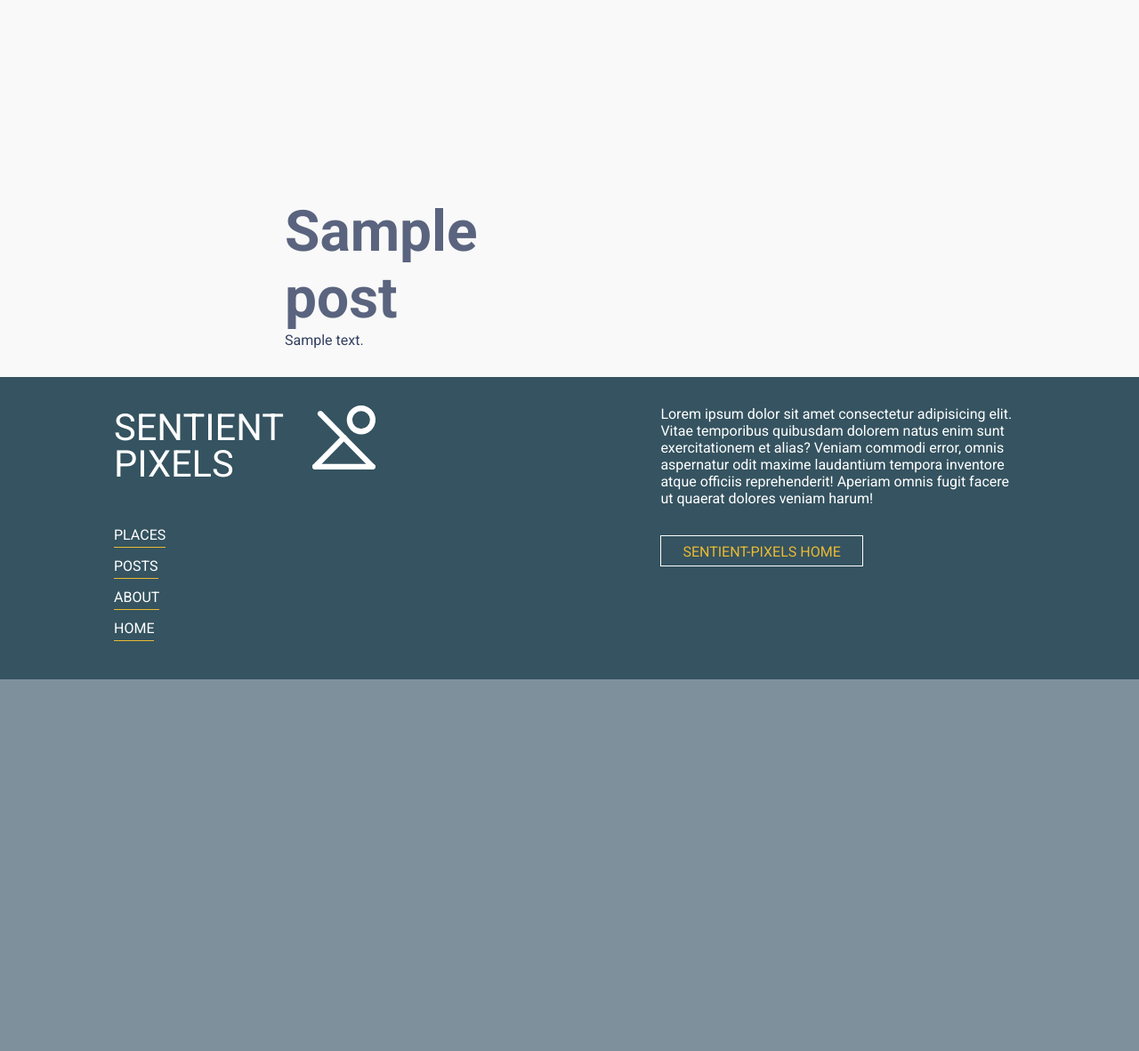
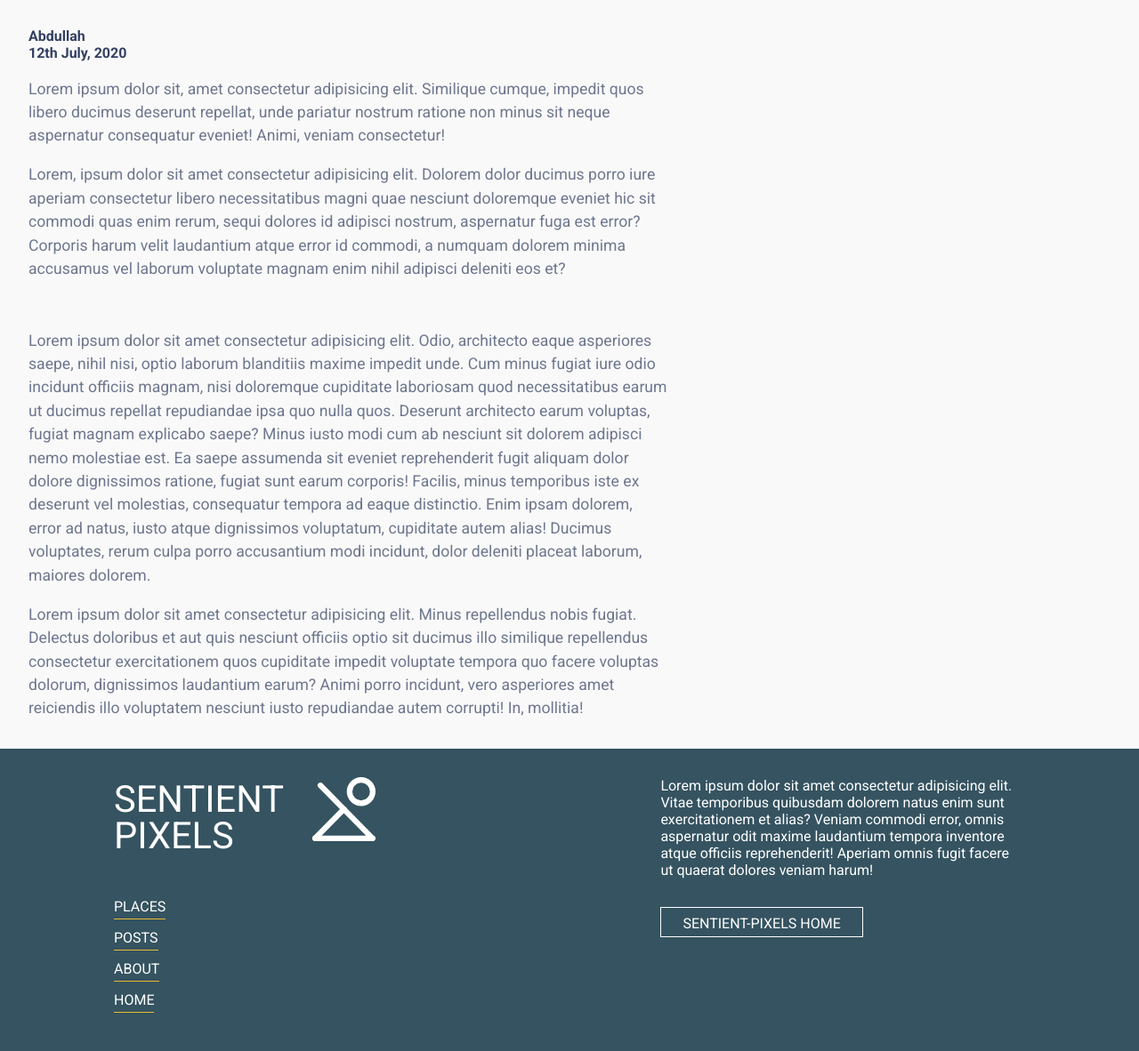
Before and after one commit to theabdullahalam/sp-travel, a Django app: a page that uses main/templates/post.html in a window 1280 px wide. Shown: the part 801-1983 px from the top of the page at 89% size. Before the commit the page ends 1565 px from the top, so only its background shows below. Run offline with Django 3.2, Linux system fonts and the light colour scheme; tables that the repository leaves empty hold one stand-in row (values such as "Sample post"); style sheets or scripts are compiled from the project's sources; some libraries are stand-ins or nearby versions.

Commit message:
Basic post layout in place

```diff
--- a/main/static/css/skeleton.css
+++ b/main/static/css/skeleton.css
@@ -154,14 +154,14 @@ body #large-header {
 }
 body #large-header #site-logo-block {
   display: flex;
-  max-height: 4.5rem;
+  max-height: 2rem;
   align-items: flex-end;
   grid-row: 1/2;
   grid-column: 1/2;
 }
 @media screen and (max-width: 60rem) {
   body #large-header #site-logo-block {
-    max-height: 2.5rem;
+    max-height: 2rem;
   }
 }
 body #large-header #site-logo-block h2 {
@@ -169,25 +169,25 @@ body #large-header #site-logo-block h2 {
   display: inline;
   margin: 0;
   padding: 0;
-  font-size: 2.6rem;
+  font-size: 1.3rem;
   line-height: 1em;
-  margin-bottom: -15px;
+  margin-bottom: -8px;
   font-weight: 400;
 }
 @media screen and (max-width: 60rem) {
   body #large-header #site-logo-block h2 {
-    font-size: 1.5rem;
+    font-size: 1.3rem;
     margin-bottom: -8px;
   }
 }
 body #large-header #site-logo-block img {
-  height: 4.5rem;
+  height: 2rem;
   display: block;
   margin-left: 2rem;
 }
 @media screen and (max-width: 60rem) {
   body #large-header #site-logo-block img {
-    height: 2.5rem;
+    height: 2rem;
   }
 }
 body #large-header #menu-block {
@@ -276,19 +276,8 @@ body #large-header #under-title a {
   color: #EBBA34;
   margin-right: 3rem;
 }
-body #content {
-  padding-left: 10vw;
-  padding-top: 5rem;
-  padding-right: 10vw;
-  box-sizing: border-box;
-  background: #f9f9f9;
-}
-@media screen and (max-width: 700px), screen and (max-height: 600px) {
-  body #content {
-    padding-left: 2rem;
-    padding-right: 2rem;
-    padding-top: 2rem;
-  }
+body #large-header #under-title span {
+  margin-right: 3rem;
 }
 body #footer {
   background: #355360;
@@ -400,6 +389,7 @@ body #footer #block2 #home-link-block a {
   display: inline-block;
   border: 1.3px solid white;
   text-decoration: none;
+  color: white;
   padding-left: 1.5rem;
   padding-right: 1.5rem;
   padding-top: 0.5rem;
--- a/main/static/scss/skeleton.scss
+++ b/main/static/scss/skeleton.scss
@@ -57,8 +57,8 @@ body{
 
         #site-logo-block{
 
-            $heights: 4.5rem;
-            $heights_mobile: 2.5rem;
+            $heights: 2rem;
+            $heights_mobile: 2rem;
             $mobile_split_width: 60rem;
 
             display: flex;
@@ -76,13 +76,13 @@ body{
                 display: inline;
                 margin: 0;
                 padding: 0;
-                font-size: 2.6rem;
+                font-size: 1.3rem;
                 line-height: 1em;
-                margin-bottom: -15px;
+                margin-bottom: -8px;
                 font-weight: 400;
 
                 @media screen and (max-width: $mobile_split_width) {
-                    font-size: 1.5rem;
+                    font-size: 1.3rem;
                     margin-bottom: -8px;
                 }
             }
@@ -204,6 +204,10 @@ body{
                 color: $accent_color;
                 margin-right: 3rem;
             }
+
+            span{
+                margin-right: 3rem;
+            }
         }
 
 
@@ -212,21 +216,6 @@ body{
 
 
 
-    }
-
-
-    #content{
-        padding-left: $side_margin;
-        padding-top: $top_margin;
-        padding-right: $side_margin;
-        box-sizing: border-box;
-        background: $background_color;
-
-        @media screen and (max-width: 700px), screen and (max-height: 600px) {
-            padding-left: $side_margin_mobile;
-            padding-right: $side_margin_mobile;
-            padding-top: $top_margin_mobile;
-        }
     }
 
 
@@ -345,6 +334,7 @@ body{
                     display: inline-block;
                     border: 1.3px solid white;
                     text-decoration: none;
+                    color: white;
 
                     padding-left: $horizontal_padding;
                     padding-right: $horizontal_padding;
--- a/main/templates/post.html
+++ b/main/templates/post.html
@@ -1,14 +1,68 @@
 {% extends 'skeleton.html' %}
+
 {% load static %}
-{% block title %}{{ post.title }}{% endblock %}
+
+{% block title %}{{ post.title}} - Sentient Pixels{% endblock %}
+{% block ogtitle %}{{ post.title}} - Sentient Pixels{% endblock %}
+{% block tctitle %}{{ post.title}} - Sentient Pixels{% endblock %}
+
+{% block metadescription %}
+    {{ post.preview }}
+{% endblock %}
+{% block ogdescription %}
+    {{ post.preview }}
+{% endblock %}
+{% block tcdescription %}
+    {{ post.preview }}
+{% endblock %}
+
 
 {% block head %}
 <link rel="stylesheet" href="{% static 'css/post.css' %}">
 {% endblock %}
 
+
+
+{% block pre-title %}SP-Travel{% endblock %}
+{% block big-title %}Somewhere in Himachal Pradesh{% endblock %}
+{% block under-title %}
+                    <a href="#">Uttarakhand</a>
+                    <span>12th July</span>
+                    <a href="#">Blog</a>
+                    <span class="post-info-item"><i class="fas fa-eye"></i> 27</span>
+{% endblock %}
+
+
+
+
 {% block body %}
-<div id="content">
-    <h1>{{ post.title }}</h1>
-    {{ post.content | safe }}
-</div>
+
+
+                <div id="post-info">
+                    <h4 id="post-author">Abdullah</h4>
+                    <h4 id="post-date">12th July, 2020</h4>
+                </div>
+
+                <div id="post-body">
+                    {{ post.content | safe }}
+                </div>
+
+                <div id="related-posts">
+
+                </div>
+
+                <div id="comment-section">
+                    <div id="leave-a-comment">
+
+                    </div>
+                    <div id="comments">
+                        {% for comment in post.comments %}
+                            <div class="comment-block">
+
+                            </div>
+                        {% endfor %}
+                    </div>
+                </div>
+
+
 {% endblock %}
--- a/main/templates/skeleton.html
+++ b/main/templates/skeleton.html
@@ -100,7 +100,7 @@
                 <!-- PRE-TITLE -->
                 <div id="pre-title-block">
                     <h3>
-                        Welcome to Sentient-Pixels,
+                        {% block pre-title %}{% endblock %}
                     </h3>
                 </div>
 
@@ -109,7 +109,7 @@
                 <!-- TITLE -->
                 <div id="title-block">
                     <h1>
-                        A Photography, Travel and Trekking Blog
+                        {% block big-title %}{% endblock %}
                     </h1>
                 </div>
 
@@ -117,10 +117,8 @@
 
                 <!-- UNDERL-TITLE -->
                 <div id="under-title">
-                    <a href="#">BLOG</a>
-                    <a href="#">PHOTOGRAPHY</a>
-                    <a href="#">PLACES</a>
-                    <a href="#">GUIDES</a>
+                    {% block under-title %}
+                    {% endblock %}
                 </div>
 
 
--- a/main/views.py
+++ b/main/views.py
@@ -9,17 +9,20 @@ def index(request):
         {
             'header_image': static('/img/ladakh.jpg'),
             'title': 'Dont miss this cool Image!',
-            'preview': 'Lorem, ipsum dolor sit amet consectetur adipisicing elit. Quae eligendi sapiente vel minima ex cumque qui esse eos mollitia veniam?'
+            'preview': 'Lorem, ipsum dolor sit amet consectetur adipisicing elit. Quae eligendi sapiente vel minima ex cumque qui esse eos mollitia veniam?',
+            'slug': 'dummy-post'
         },
         {
             'header_image': static('/img/cats.jpg'),
             'title': 'Dont miss this cool Image!',
-            'preview': 'Lorem, ipsum dolor sit amet consectetur adipisicing elit. Quae eligendi sapiente vel minima ex cumque qui esse eos mollitia veniam? Quae eligendi sapiente vel minima ex cumque qui esse eos mollitia!'
+            'preview': 'Lorem, ipsum dolor sit amet consectetur adipisicing elit. Quae eligendi sapiente vel minima ex cumque qui esse eos mollitia veniam? Quae eligendi sapiente vel minima ex cumque qui esse eos mollitia!',
+            'slug': 'dummy-post'
         },
         {
             'header_image': static('/img/monkey.jpg'),
             'title': 'Dont miss this cool Image!',
-            'preview': 'Lorem, ipsum dolor sit amet consectetur adipisicing elit. Quae eligendi sapiente vel minima ex cumque qui esse eos mollitia veniam?'
+            'preview': 'Lorem, ipsum dolor sit amet consectetur adipisicing elit. Quae eligendi sapiente vel minima ex cumque qui esse eos mollitia veniam?',
+            'slug': 'dummy-post'
         }
     ]
 
@@ -47,14 +50,34 @@ def index(request):
 
 def post(request, slug):
     # FETCH OBJ
-    post_obj=Post.objects.get(slug = str(slug))
+    # post_obj=Post.objects.get(slug = str(slug))
+    post_obj = {
+            'header_image': static('/img/ladakh.jpg'),
+            'title': 'Dont miss this cool Image!',
+            'preview': 'Lorem, ipsum dolor sit amet consectetur adipisicing elit. Quae eligendi sapiente vel minima ex cumque qui esse eos mollitia veniam?',
+            'content': '''<p>
+    Lorem ipsum dolor sit, amet consectetur adipisicing elit. Similique cumque, impedit quos libero ducimus deserunt repellat, unde pariatur nostrum ratione non minus sit neque aspernatur consequatur eveniet! Animi, veniam consectetur!
+</p>
+<p>
+    Lorem, ipsum dolor sit amet consectetur adipisicing elit. Dolorem dolor ducimus porro iure aperiam consectetur libero necessitatibus magni quae nesciunt doloremque eveniet hic sit commodi quas enim rerum, sequi dolores id adipisci nostrum, aspernatur fuga est error? Corporis harum velit laudantium atque error id commodi, a numquam dolorem minima accusamus vel laborum voluptate magnam enim nihil adipisci deleniti eos et?
+</p>
+<img data-src="/static/img/cats.jpg" class="lozad" />
+<p>
+    Lorem ipsum dolor sit amet consectetur adipisicing elit. Odio, architecto eaque asperiores saepe, nihil nisi, optio laborum blanditiis maxime impedit unde. Cum minus fugiat iure odio incidunt officiis magnam, nisi doloremque cupiditate laboriosam quod necessitatibus earum ut ducimus repellat repudiandae ipsa quo nulla quos. Deserunt architecto earum voluptas, fugiat magnam explicabo saepe? Minus iusto modi cum ab nesciunt sit dolorem adipisci nemo molestiae est. Ea saepe assumenda sit eveniet reprehenderit fugit aliquam dolor dolore dignissimos ratione, fugiat sunt earum corporis! Facilis, minus temporibus iste ex deserunt vel molestias, consequatur tempora ad eaque distinctio. Enim ipsam dolorem, error ad natus, iusto atque dignissimos voluptatum, cupiditate autem alias! Ducimus voluptates, rerum culpa porro accusantium modi incidunt, dolor deleniti placeat laborum, maiores dolorem.
+</p>
+<p>
+    Lorem ipsum dolor sit amet consectetur adipisicing elit. Minus repellendus nobis fugiat. Delectus doloribus et aut quis nesciunt officiis optio sit ducimus illo similique repellendus consectetur exercitationem quos cupiditate impedit voluptate tempora quo facere voluptas dolorum, dignissimos laudantium earum? Animi porro incidunt, vero asperiores amet reiciendis illo voluptatem nesciunt iusto repudiandae autem corrupti! In, mollitia!
+</p>''',
+            'slug': 'dummy-post',
+        }
 
     # HUMAN FRIENDLY DATE
-    hfr_date = post_obj.created.strftime('%e %b %Y')
-    post_obj.hfr_date = hfr_date
+    # hfr_date = post_obj.created.strftime('%e %b %Y')
+    # post_obj.hfr_date = hfr_date
 
     # CREATE CONTEXT
     context = {
+        'header_image': post_obj['header_image'],
         'post': post_obj,
     }
 
```
Also changed, not shown: main/static/css/index.css (+17 -1 lines), main/static/css/post.css (+31 -26 lines), main/static/scss/index.scss (+14 -1 lines), main/static/scss/post.scss (+70 -8 lines), main/templates/index.html (+11 -1 lines), main/static/img/favicon.ico, 3 other files.
